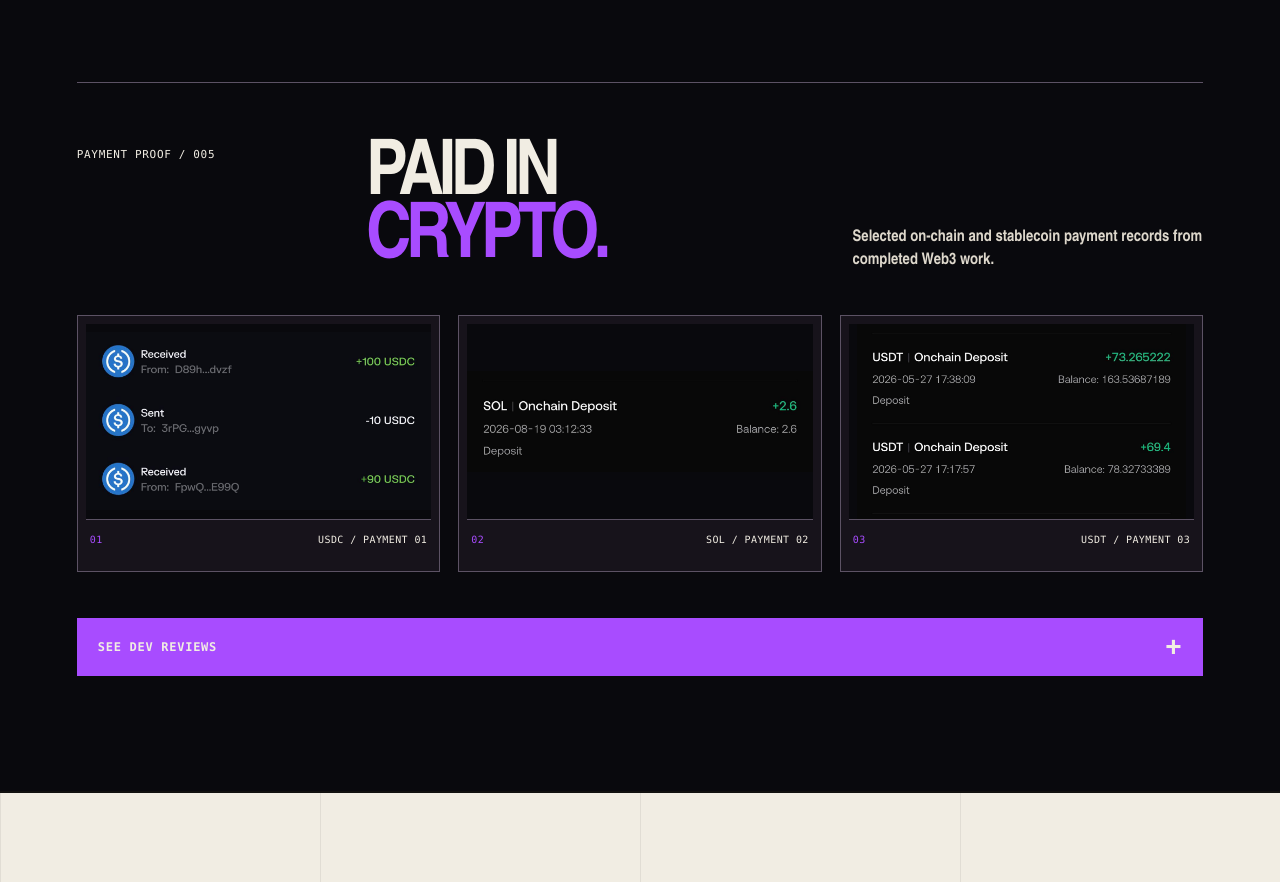
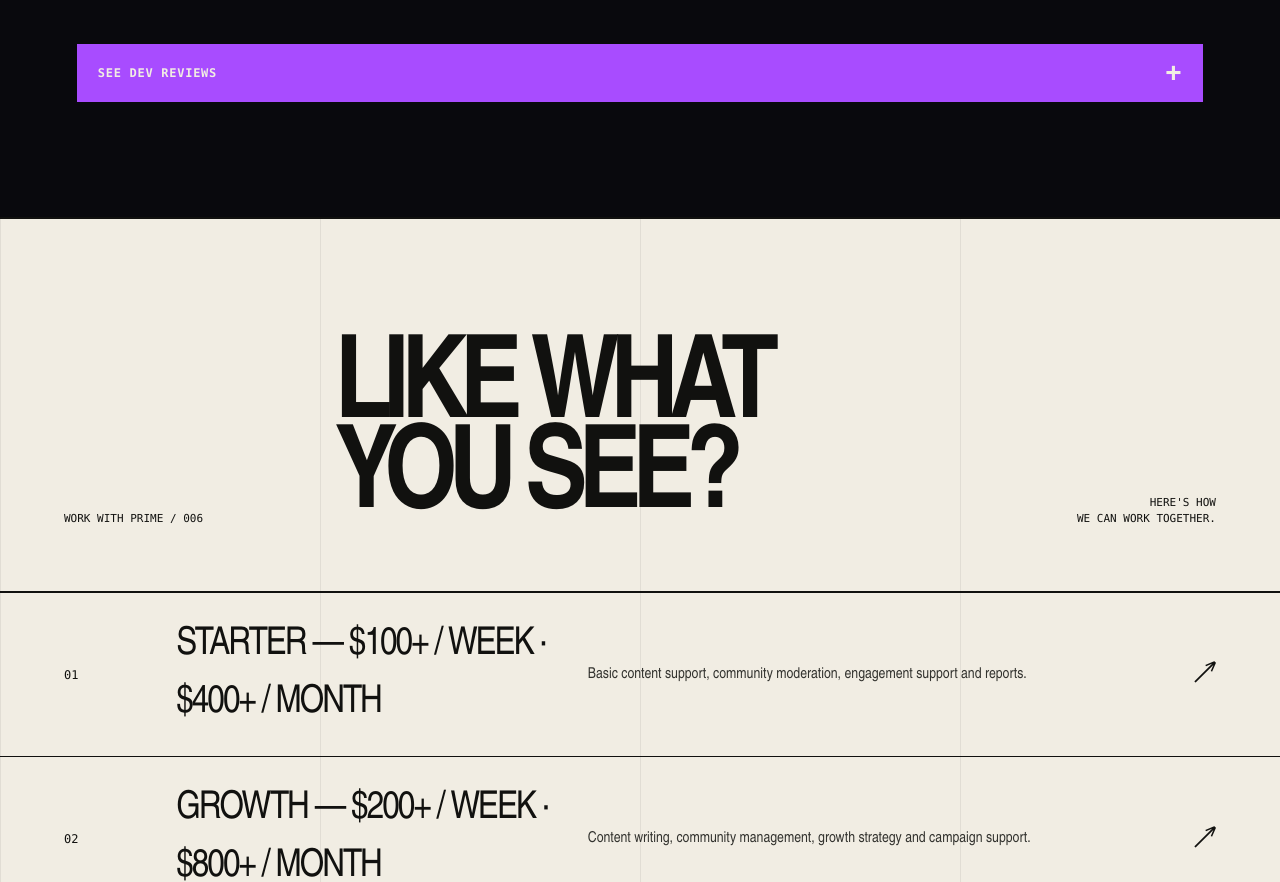
Before and after one commit to Rolexcode/preciousprimeportfolio, a Next.js app: page / in a window 1280 px wide. Shown: the part 5060-5942 px from the top of the page. Built offline with nearby package versions, Linux system fonts and the light colour scheme.

Commit message:
Comment out crypto payment proof section

```diff
--- a/app/page.tsx
+++ b/app/page.tsx
@@ -30,11 +30,11 @@ const moreProof = [
   ["/proof-launch.jpg", "Launch administration and growth planning", "Launch support / 06"],
 ];
 
-const payments = [
+/* const payments = [
   ["/receipt-usdc.jpg", "USDC payment receipt", "USDC / Payment 01"],
   ["/receipt-sol.jpg", "SOL payment receipt", "SOL / Payment 02"],
   ["/receipt-usdt.jpg", "USDT payment receipts", "USDT / Payment 03"],
-];
+]; */
 
 export default function Home() {
   return (
@@ -100,6 +100,7 @@ export default function Home() {
           ))}
         </div>
 
+        {/*
         <div className="payment-proof" aria-labelledby="payment-title">
           <div className="payment-proof-heading"><p>PAYMENT PROOF / 005</p><h3 id="payment-title">PAID IN<br /><span>CRYPTO.</span></h3><p>Selected on-chain and stablecoin payment records from completed Web3 work.</p></div>
           <div className="payment-grid">
@@ -111,6 +112,7 @@ export default function Home() {
             ))}
           </div>
         </div>
+        */}
 
         <details className="proof-more">
           <summary className="proof-more-trigger focus-ring">SEE DEV REVIEWS <span aria-hidden="true">+</span></summary>
```
